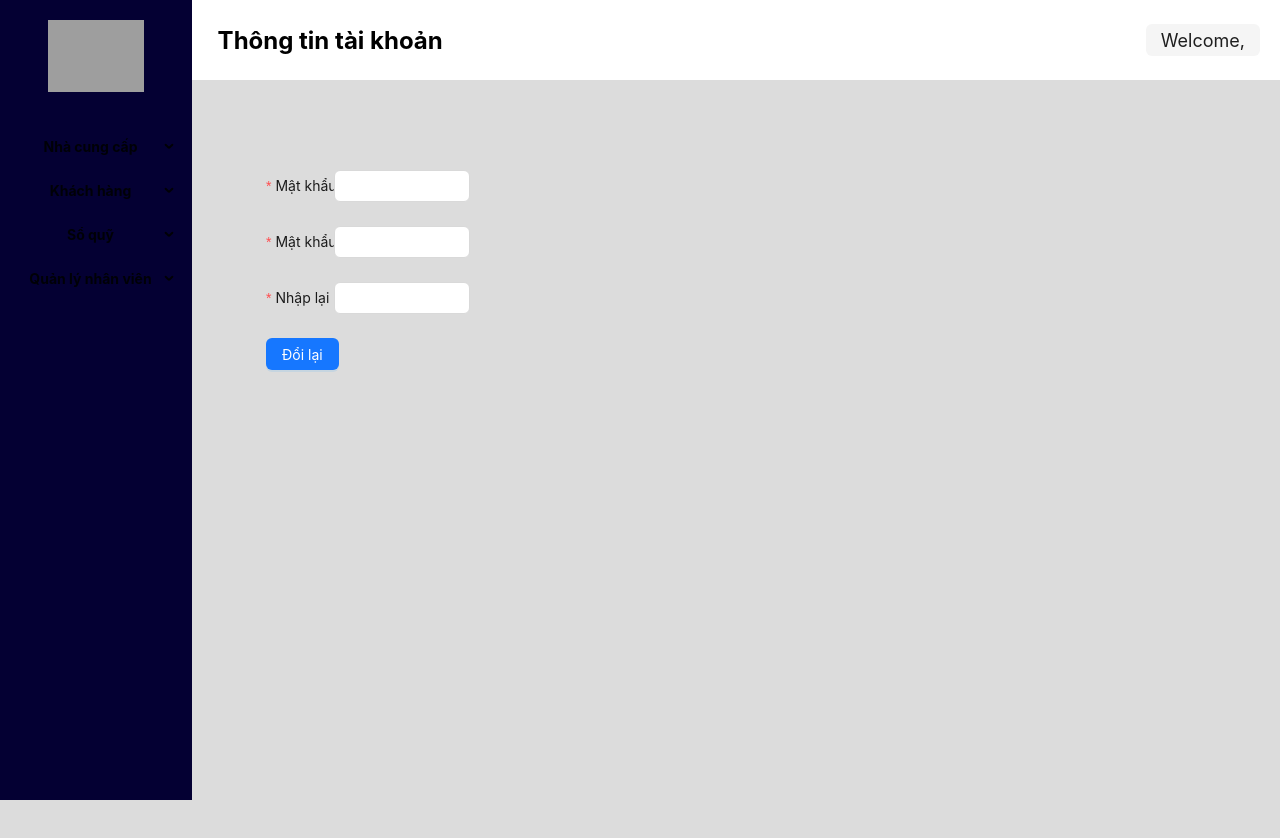
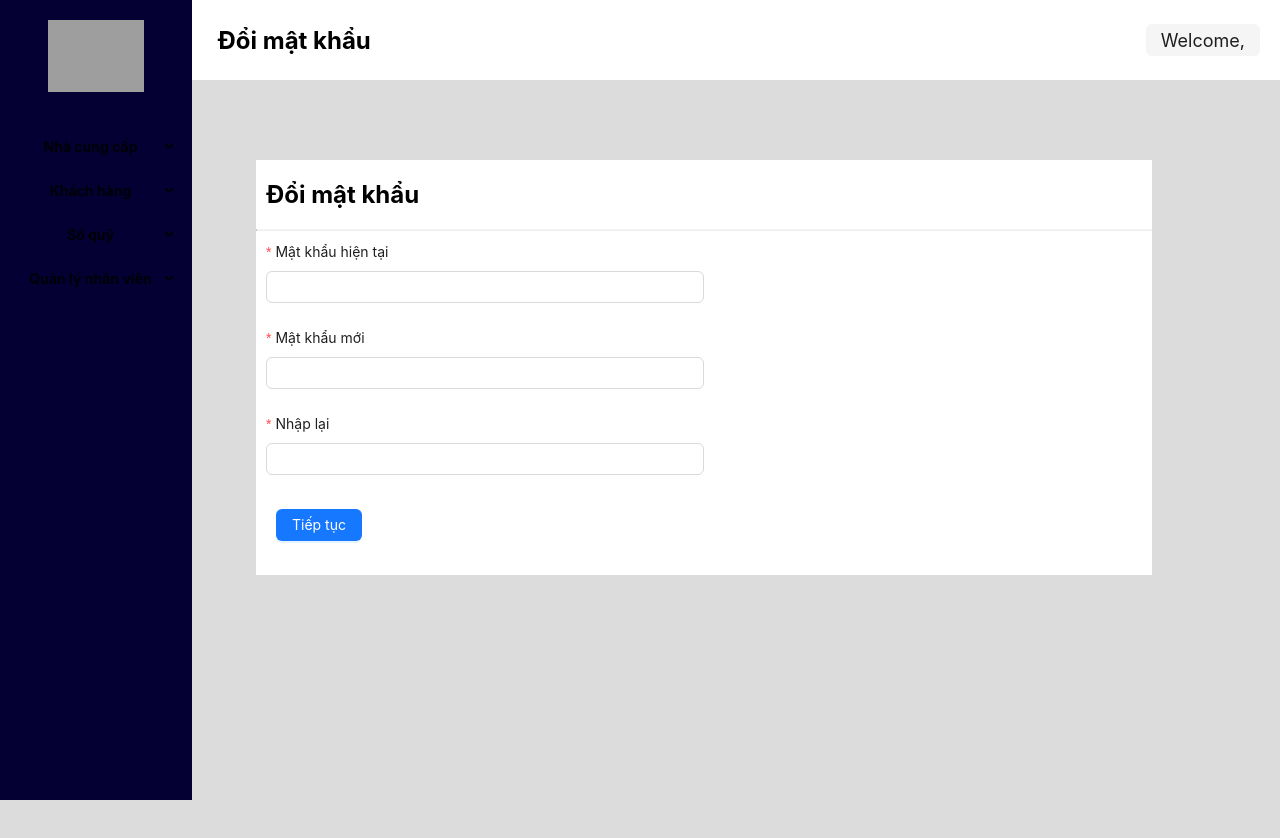
Before and after one commit to mrsoi2302/Mock, a React (Create React App) app in the folder Front-End/mock/: page /change-password in a window 1280 px wide. Shown: the top 838 px of the page. Built offline with nearby package versions, Linux system fonts and the light colour scheme; no server answers; grey boxes are pictures that could not be loaded; what @react-pdf/renderer would draw is missing.

Commit message:
complete

```diff
--- a/Front-End/mock/src/Components/Login.js
+++ b/Front-End/mock/src/Components/Login.js
@@ -42,9 +42,6 @@ export default function Login() {
   return (
     <div
       className={"container"}
-      style={{
-        paddingTop: "15vh",
-      }}
     >
       <div className="login-box">
         <img
--- a/Front-End/mock/src/Components/PasswordChange.js
+++ b/Front-End/mock/src/Components/PasswordChange.js
@@ -1,4 +1,4 @@
-import { Button, Form, Input, Select } from "antd";
+import { Alert, Button, Form, Input, Select, message } from "antd";
 import React, { useEffect, useState } from "react";
 import Account from "./Account";
 import axios from "axios";
@@ -29,25 +29,25 @@ export default function PasswordChange(){
     const [confirmPassword,setConfirmPassword]=useState("")
     const navigate=useNavigate();
   const handleSubmit = (e) => {
-    e.preventDefault();
     form
       .validateFields()
       .then(() => {
         axios({
           url: "http://localhost:8080/change-password",
-          method: "PUT",
+          method: "POST",
           headers: {
             Authorization: "Bearer " + localStorage.getItem("jwt"),
           },
           data:{
-            t:oldPassword,
-            value:newPassword
+            value:oldPassword,
+            t:newPassword
           }
         })
           .then((res) => {
-            navigate("/information")
+            message.success("Đổi mật khẩu thành công")
+            navigate("/main")
           })
-          .catch((err) => alert("sai mật khẩu hiện tại"));
+          .catch((err) => message.error("Sai mật khẩu hiện tại"));
       })
       .catch((errorInfo) => {
         console.log("Validation Failed:", errorInfo);
@@ -62,46 +62,91 @@ export default function PasswordChange(){
   return (
     <div className="content">
       <div className="taskbar">
-        <h2>Thông tin tài khoản</h2>
+
+        <h2>Đổi mật khẩu</h2>
         <Account name={localStorage.getItem("name")} />
       </div>
-      <div className="inside">
+      <div
+        className="inside"
+        style={{ backgroundColor: "white", display: "block" }}
+      >
+        <h2 style={{ paddingLeft: "10px" }}>Đổi mật khẩu</h2>
+        <hr style={{ borderTop: "1px solid whitesmoke" }} />
+
         <Form
-          {...layout}
           form={form}
+          onFinish={handleSubmit}
+          layout="vertical"
           style={{
-            maxWidth: 600,
+            maxWidth: "100%",
             margin: "10px",
           }}
         >
-          <Form.Item name="oldPassword" label="Mật khẩu hiện tại" rules={[{ required: true }]}>
+          <Form.Item
+            name="password"
+            label="Mật khẩu hiện tại"
+            rules={[
+              {
+                required: true,
+              },
+            ]}
+            style={{width:"50%"}}
+          >
             <Input
               type="password"
-                onChange={e=>{
+              onChange={(e) => {
                 setOldPassword(e.target.value)
               }}
-              name="oldPassword"
             />
           </Form.Item>
-          <Form.Item name="newPassword" label="Mật khẩu mới" rules={[{ required: true }]}>
+          <Form.Item
+            name="newPassword"
+            label="Mật khẩu mới"
+            rules={[
+              {
+                required: true,
+              },
+            ]}
+            style={{width:"50%"}}
+          >
             <Input
               type="password"
-                onChange={e=>{
+              onChange={(e) => {
                 setNewPassword(e.target.value)
               }}
-              name="newPassword"
             />
           </Form.Item>
-          <Form.Item name="confirmPassword" label="Nhập lại mật khẩu" rules={[{pattern:newPassword, required: true ,message:"Mật khẩu không giống"}]}>
+          <Form.Item
+            name="confirmPassword"
+            label="Nhập lại"
+            rules={[
+              {
+                pattern:newPassword,
+                required:true,
+                message:"Mật khẩu chưa giống"
+              },
+
+            ]}
+            style={{width:"50%"}}
+          >
             <Input
               type="password"
-                onChange={e=>{
+              onChange={(e) => {
+                console.log( confirmPassword != newPassword);
+
                 setConfirmPassword(e.target.value)
               }}
-              name="confirmPassword"
             />
           </Form.Item>
-          <Button type="primary" onClick={handleSubmit}>Đổi lại</Button>
+          <Form.Item>
+            <Button
+              type="primary"
+              htmlType="submit"
+              style={{ margin: "10px" }}
+            >
+              Tiếp tục
+            </Button>
+          </Form.Item>
         </Form>
       </div>
     </div>
```
Also changed, not shown: Front-End/mock/src/Components/Employee/EmployeeTable.js (+5 -5 lines). Lines whose indentation alone changed are shown as unchanged.
